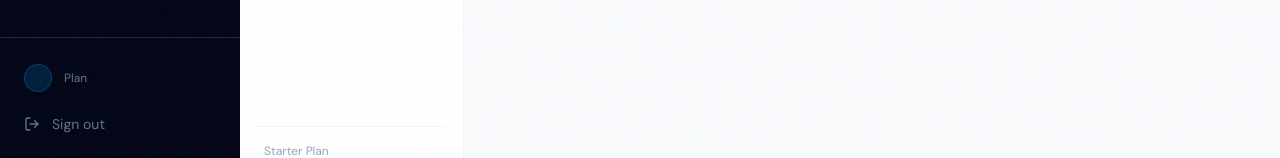
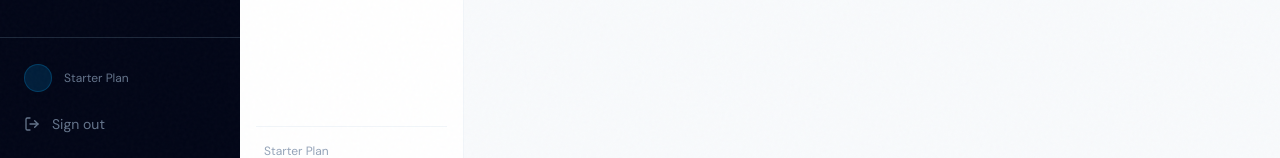
Before and after one commit to Julian0912608/marketgrowth-frontend, a Next.js app: page /dashboard in a window 1280 px wide. Shown: the part 642-800 px from the top of the page. Built offline with nearby package versions, Linux system fonts and the light colour scheme; no server answers.

Commit message:
Update DashboardLayout.tsx

```diff
--- a/components/dashboard/DashboardLayout.tsx
+++ b/components/dashboard/DashboardLayout.tsx
@@ -5,7 +5,7 @@ import Link from 'next/link';
 import { usePathname, useRouter } from 'next/navigation';
 import {
   LayoutDashboard, TrendingUp, ShoppingBag, Megaphone,
-  Plug, Settings, LogOut, Zap, Bell, ChevronDown, Menu, X
+  Plug, Settings, LogOut, Zap, Bell, Menu
 } from 'lucide-react';
 import { useAuthStore } from '@/lib/store';
 import { api } from '@/lib/api';
@@ -16,7 +16,7 @@ const navItems = [
   { label: 'Products',     href: '/dashboard/products',     icon: ShoppingBag },
   { label: 'Advertising',  href: '/dashboard/ads',          icon: Megaphone },
   { label: 'Integrations', href: '/dashboard/integrations', icon: Plug },
-  { label: 'Settings',     href: '/dashboard/settings',     icon: Settings },
+  { label: 'Settings',     href: '/settings',               icon: Settings },  // ← fixed
 ];
 
 export function DashboardLayout({ children }: { children: React.ReactNode }) {
@@ -47,7 +47,7 @@ export function DashboardLayout({ children }: { children: React.ReactNode }) {
       <nav className="flex-1 px-3 py-4 space-y-0.5 overflow-y-auto">
         {navItems.map(item => {
           const active = pathname === item.href ||
-            (item.href !== '/dashboard' && pathname.startsWith(item.href));
+            (item.href !== '/dashboard' && item.href !== '/settings' && pathname.startsWith(item.href));
           return (
             <Link
               key={item.href}
@@ -76,7 +76,7 @@ export function DashboardLayout({ children }: { children: React.ReactNode }) {
             <div className="text-xs font-medium text-white truncate">
               {user?.firstName} {user?.lastName}
             </div>
-            <div className="text-xs text-slate-500 capitalize">{user?.planSlug} plan</div>
+            <div className="text-xs text-slate-500 capitalize">{user?.planSlug ?? 'starter'} plan</div>
           </div>
         </div>
         <button
```
